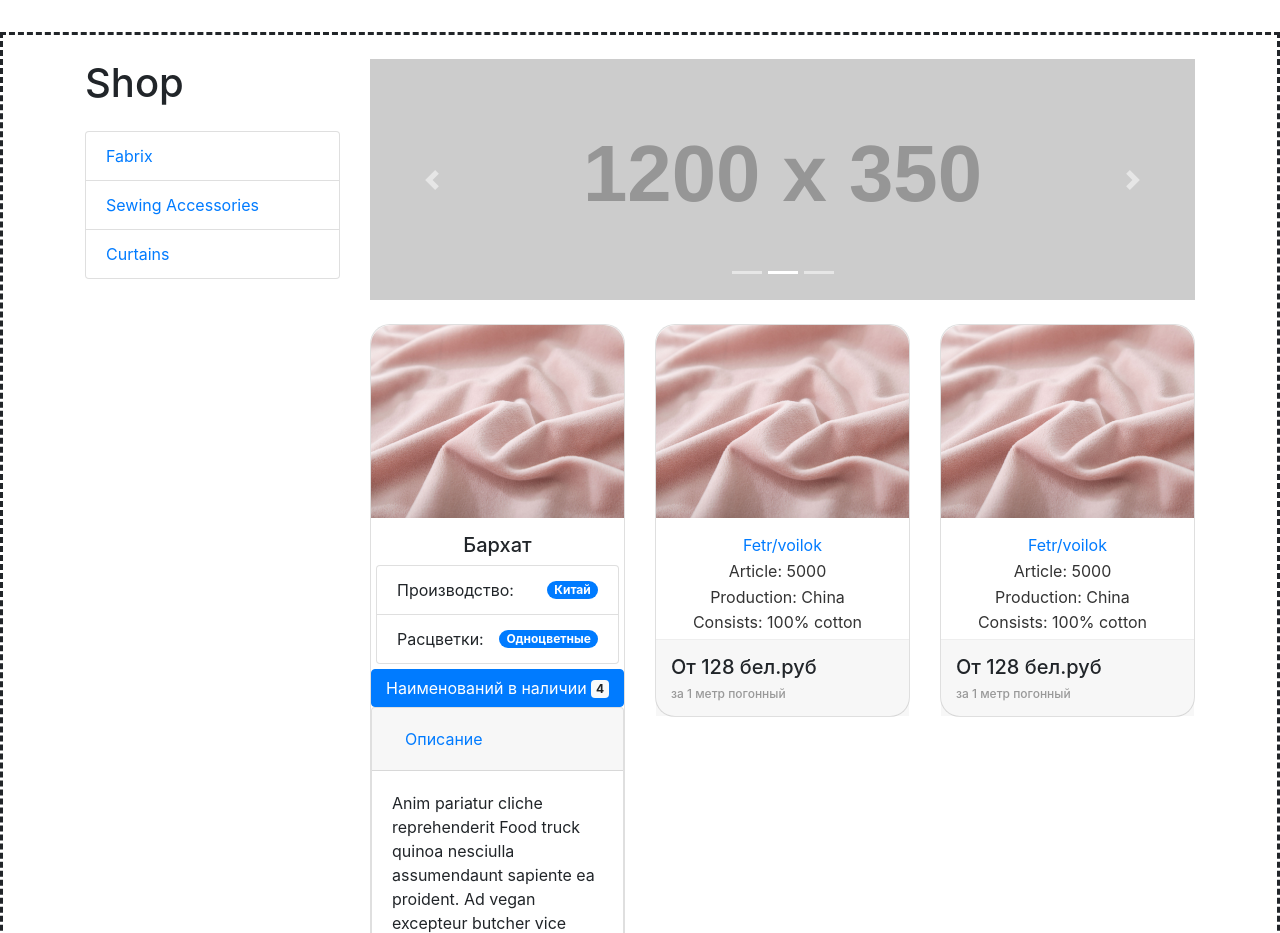
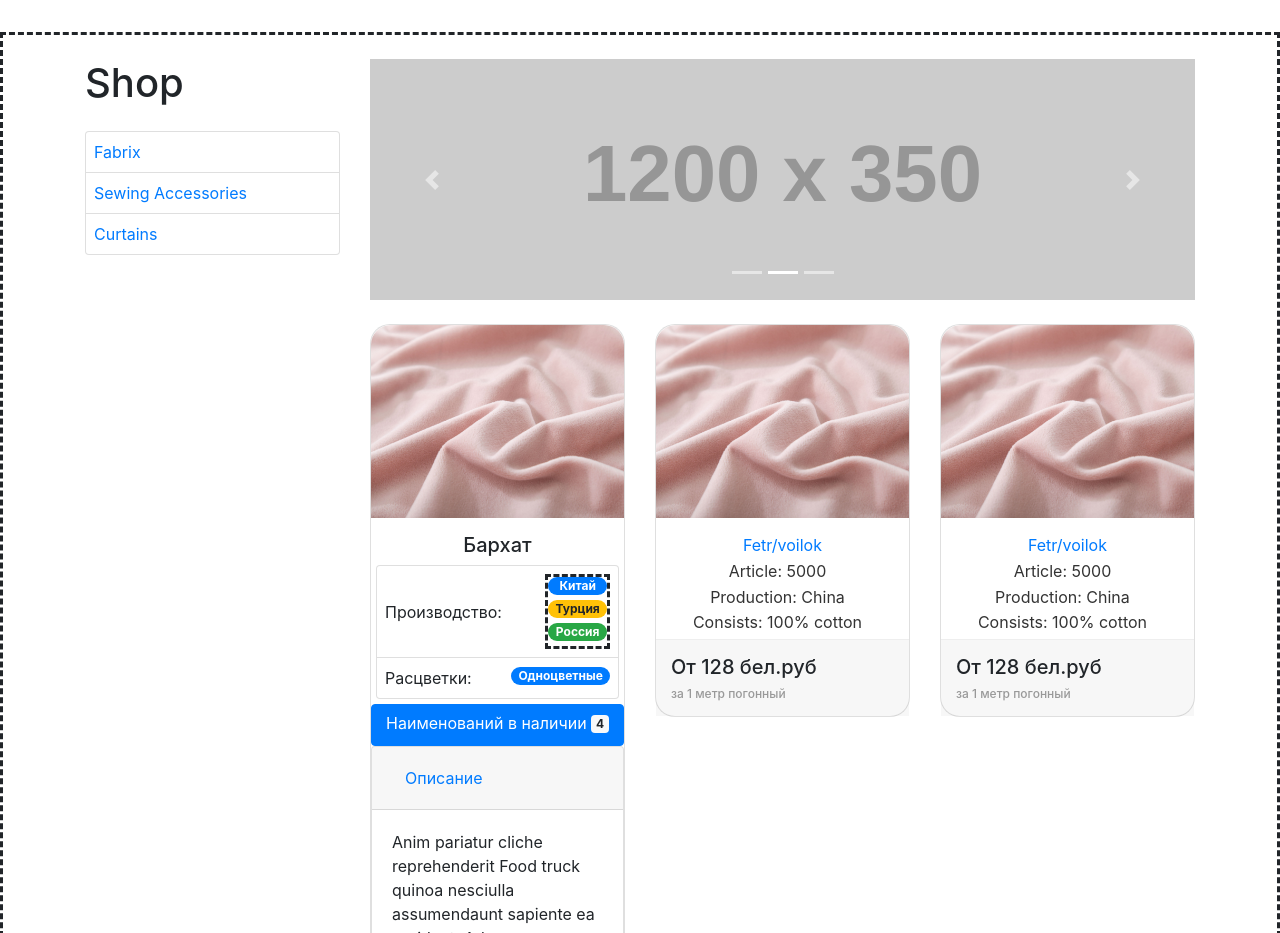
Before and after one commit to hordan/andistudio, a website: page src/index.html in a window 1280 px wide. Shown: the part 960-1893 px from the top of the page. Drawn offline with nearby package versions, Linux system fonts and the light colour scheme; placeholder pictures from the web are drawn by us.

Commit message:
few changes country list

```diff
--- a/src/index.html
+++ b/src/index.html
@@ -76,8 +76,14 @@
                                                         <h5>Бархат</h5>
                                                         <ul class="list-group">
                                                                 <li class="list-group-item d-flex justify-content-between align-items-center">
+                                                                <div class="badge-header">
                                                                   Производство:
-                                                                  <span class="badge badge-primary badge-pill">Китай</span>
+                                                                </div>
+                                                                  <div class="badge-list">
+                                                                     <span class="badge badge-primary badge-pill">Китай</span>
+                                                                     <span class="badge badge-warning badge-pill">Турция</span>
+                                                                    <span class="badge badge-success badge-pill">Россия</span>
+                                                                  </div>
                                                                 </li>
                                                                 <li class="list-group-item d-flex justify-content-between align-items-center">
                                                                   Расцветки:
--- a/src/scss/style.scss
+++ b/src/scss/style.scss
@@ -89,7 +89,19 @@ html,body {
     border-top: 1px solid #eee;
     background-color: rgba(0, 0, 0, 0.03)
 }
+.badge{
+    margin-bottom: 5px;
+}
 
+.badge-list{
+    border: dashed;
+    display: flex;
+    flex-direction: column;
+    justify-content: space-between;
+}
+.list-group-item {
+    padding: 0.5rem;
+}
 .label-wrap{
     display: flex;
     flex-direction: row;
```
Also changed, not shown: src/css/style.css.
